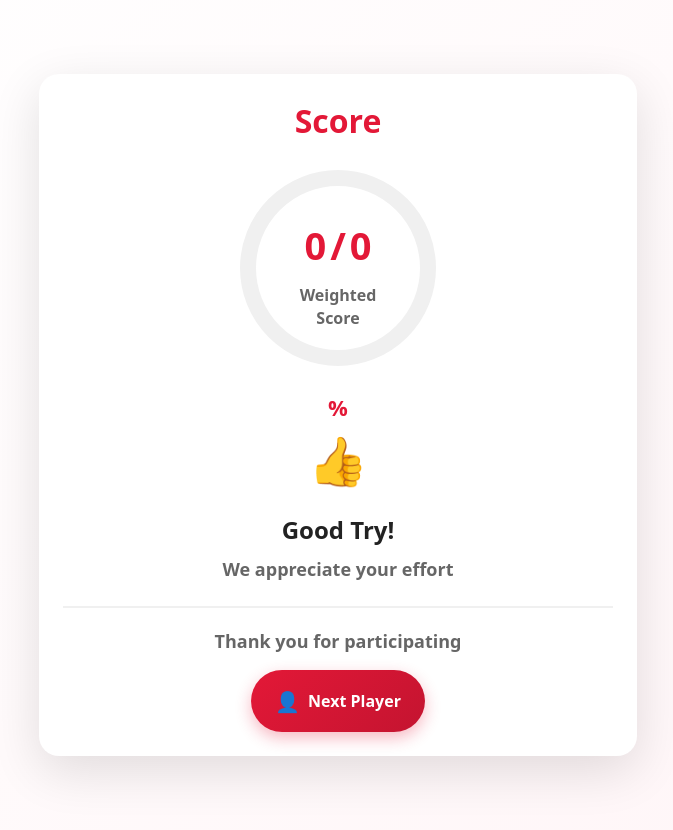
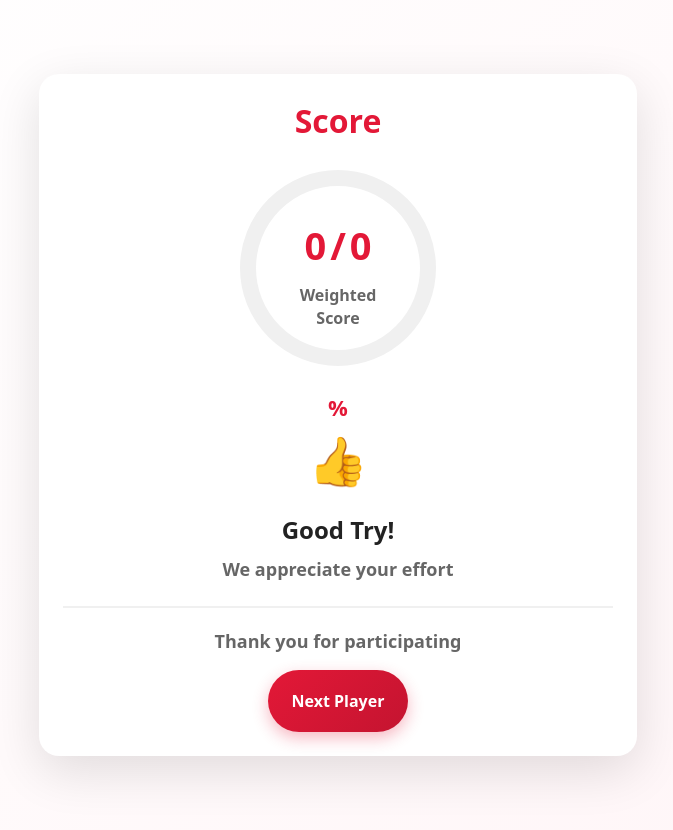
Before and after one commit to Social-Innovation-Lab/Innovation-exhibition-quiz, a Flask app: template templates/result.html in a window 1280 px wide. Shown: the whole page, without its empty margins (302-975 px from the left). Run offline with Flask 3, Linux system fonts and the light colour scheme; the template is opened without the code that fills it, so the values that code supplies are empty; some libraries are stand-ins or nearby versions.

Commit message:
Remove emoji icon from next player button on result page
Removed the user icon (👤) from the "Next Player" button in templates/result.html.

Replit-Commit-Author: Agent
Replit-Commit-Session-Id: 115e9978-05c2-4d1b-9e86-772764114a27
Replit-Commit-Checkpoint-Type: full_checkpoint
Replit-Commit-Event-Id: beb6f7de-1561-4fe6-a623-7e943596911d
Replit-Commit-Screenshot-Url: https://storage.googleapis.com/screenshot-production-us-central1/474f6d33-5530-4c51-8e53-e2d7cdb3d75e/115e9978-05c2-4d1b-9e86-772764114a27/rNQlGTO

```diff
--- a/templates/result.html
+++ b/templates/result.html
@@ -64,7 +64,6 @@
     <div class="cta-section">
       <p class="thank-you">Thank you for participating</p>
       <a class="play-again-btn" href="/">
-        <span class="btn-icon">👤</span>
         <span>Next Player</span>
       </a>
     </div>
```
Also changed, not shown: 1 other file.
